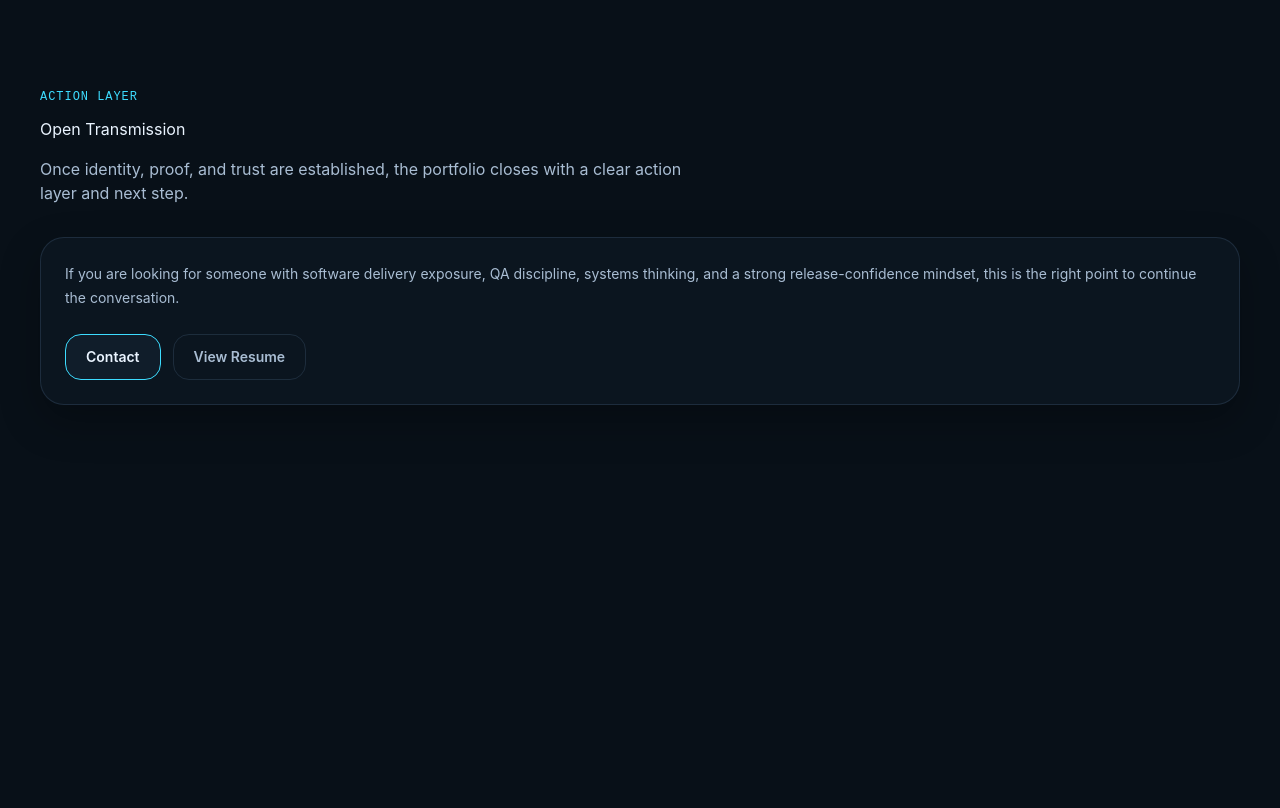
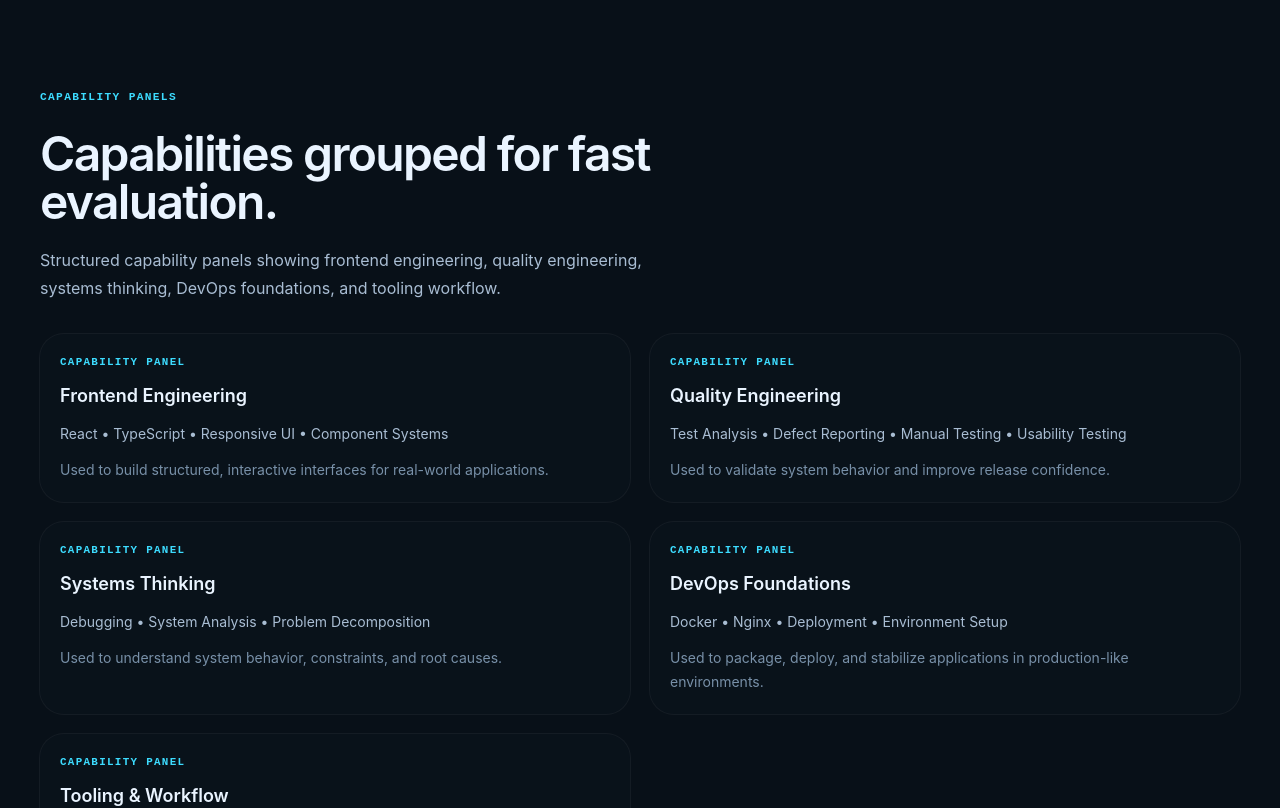
Before and after one commit to thapelomagqazana/thapelo-portfolio, a React (Vite) app: page / in a window 1280 px wide. Shown: the part 7960-8768 px from the top of the page. Before the commit the page ends 8445 px from the top, so only its background shows below. Built offline with nearby package versions, Linux system fonts and the light colour scheme.

Commit message:
feat(skills): add capability grouping layer

```diff
--- /dev/null
+++ b/src/components/sections/SkillsSection.tsx
@@ -0,0 +1,70 @@
+import type { HTMLAttributes } from "react";
+
+import { classNames } from "../../lib/classNames";
+import { SKILL_CAPABILITIES } from "../skills/skill.content";
+import { SkillCapabilityGrid } from "../skills/SkillCapabilityGrid";
+
+export interface SkillsSectionProps
+  extends Omit<HTMLAttributes<HTMLElement>, "children"> {
+  readonly sectionId?: string;
+  readonly title?: string;
+  readonly summary?: string;
+}
+
+/**
+ * Skills section.
+ *
+ * Responsibilities:
+ * - Present skills as structured capability groups.
+ * - Preserve recruiter scan speed.
+ * - Match the portfolio's Control Room / Mission Control visual language.
+ *
+ * Accessibility:
+ * - Uses a semantic section with a stable labelled heading.
+ * - Keeps capabilities inside a predictable list/grid.
+ */
+export function SkillsSection({
+  id = "skills",
+  sectionId = "skills",
+  title = "Capabilities grouped for fast evaluation.",
+  summary = "Skills are grouped into practical capability areas so recruiters and engineering managers can quickly understand where I create value.",
+  className,
+  ...rest
+}: SkillsSectionProps) {
+  const headingId = `${id}-title`;
+
+  return (
+    <section
+      {...rest}
+      id={id}
+      data-section-id={sectionId}
+      aria-labelledby={headingId}
+      className={classNames("px-6 py-20 sm:px-8 lg:px-10", className)}
+    >
+      <div className="mx-auto max-w-7xl">
+        <div className="max-w-3xl">
+          <p className="font-mono text-[0.7rem] font-semibold uppercase tracking-[0.12em] text-accent-cyan">
+            Capability Panels
+          </p>
+
+          <h2
+            id={headingId}
+            className="mt-6 text-4xl font-semibold tracking-[-0.035em] text-text-primary sm:text-5xl"
+          >
+            {title}
+          </h2>
+
+          {summary ? (
+            <p className="mt-5 max-w-[64ch] text-base leading-7 text-text-secondary">
+              {summary}
+            </p>
+          ) : null}
+        </div>
+
+        <div className="mt-8">
+          <SkillCapabilityGrid groups={SKILL_CAPABILITIES} />
+        </div>
+      </div>
+    </section>
+  );
+}
--- /dev/null
+++ b/src/components/skills/SkillCapabilityGrid.tsx
@@ -0,0 +1,81 @@
+import type { SkillCapabilityGroup } from "./skill.types";
+
+export interface SkillCapabilityGridProps {
+  readonly groups: readonly SkillCapabilityGroup[];
+}
+
+/**
+ * Skill capability grid.
+ *
+ * Responsibilities:
+ * - Render grouped skills as capability panels.
+ * - Keep scanning fast for recruiters and engineering managers.
+ * - Avoid generic skill-cloud layouts.
+ *
+ * Accessibility:
+ * - Uses list semantics.
+ * - Does not rely on icons or color alone.
+ */
+export function SkillCapabilityGrid({ groups }: SkillCapabilityGridProps) {
+  const visibleGroups = groups.filter(isRenderableSkillGroup).slice(0, 5);
+
+  if (visibleGroups.length === 0) {
+    return null;
+  }
+
+  return (
+    <ul className="grid gap-5 lg:grid-cols-2" aria-label="Skill capability groups">
+      {visibleGroups.map((group) => (
+        <li key={group.label}>
+          <SkillCapabilityCard group={group} />
+        </li>
+      ))}
+    </ul>
+  );
+}
+
+interface SkillCapabilityCardProps {
+  readonly group: SkillCapabilityGroup;
+}
+
+/**
+ * Single skill capability panel.
+ *
+ * Purpose:
+ * - Show one capability area with supporting skills and context.
+ * - Keep skill presentation intentional and evidence-friendly.
+ */
+function SkillCapabilityCard({ group }: SkillCapabilityCardProps) {
+  return (
+    <article className="h-full rounded-[var(--radius-panel-xl)] bg-bg-800/15 p-5 ring-1 ring-white/5 transition hover:bg-bg-800/25 hover:ring-accent-cyan/20">
+      <p className="font-mono text-[0.68rem] font-semibold uppercase tracking-[0.12em] text-accent-cyan">
+        Capability Panel
+      </p>
+
+      <h3 className="mt-3 text-lg font-semibold text-text-primary">
+        {group.label}
+      </h3>
+
+      <p className="mt-3 text-sm leading-6 text-text-secondary">
+        {group.items.slice(0, 6).join(" • ")}
+      </p>
+
+      {group.context ? (
+        <p className="mt-3 text-sm leading-6 text-text-muted">
+          {group.context}
+        </p>
+      ) : null}
+    </article>
+  );
+}
+
+/**
+ * Validates whether a skill group is complete enough to render.
+ *
+ * Purpose:
+ * - Prevent empty or misleading capability panels.
+ * - Reduce technical debt from incomplete content objects.
+ */
+function isRenderableSkillGroup(group: SkillCapabilityGroup): boolean {
+  return group.label.trim().length > 0 && group.items.length >= 2;
+}
--- /dev/null
+++ b/src/components/skills/skill.content.ts
@@ -0,0 +1,41 @@
+import type { SkillCapabilityGroup } from "./skill.types";
+
+/**
+ * Canonical skill capability groups.
+ *
+ * Purpose:
+ * - Keep skill content structured, credible, and easy to scan.
+ * - Connect tools/practices to real capability areas.
+ */
+export const SKILL_CAPABILITIES: readonly SkillCapabilityGroup[] = [
+  {
+    label: "Frontend Engineering",
+    items: ["React", "TypeScript", "Responsive UI", "Component Systems"],
+    context:
+      "Used to build structured, interactive interfaces for real-world applications.",
+  },
+  {
+    label: "Quality Engineering",
+    items: ["Test Analysis", "Defect Reporting", "Manual Testing", "Usability Testing"],
+    context:
+      "Used to validate system behavior and improve release confidence.",
+  },
+  {
+    label: "Systems Thinking",
+    items: ["Debugging", "System Analysis", "Problem Decomposition"],
+    context:
+      "Used to understand system behavior, constraints, and root causes.",
+  },
+  {
+    label: "DevOps Foundations",
+    items: ["Docker", "Nginx", "Deployment", "Environment Setup"],
+    context:
+      "Used to package, deploy, and stabilize applications in production-like environments.",
+  },
+  {
+    label: "Tooling & Workflow",
+    items: ["Git", "Issue Tracking", "Technical Documentation", "Collaboration"],
+    context:
+      "Used to support delivery, communication, and maintainable engineering workflows.",
+  },
+];
--- /dev/null
+++ b/src/components/skills/skill.types.ts
@@ -0,0 +1,37 @@
+/**
+ * Grouped capability model for skills.
+ *
+ * Purpose:
+ * - Present skills as meaningful capability areas.
+ * - Avoid generic tag-cloud skill dumping.
+ */
+export interface SkillCapabilityGroup {
+  /**
+   * Capability area represented by the skills.
+   *
+   * Examples:
+   * - Frontend Engineering
+   * - Quality Engineering
+   * - Systems Thinking
+   * - DevOps Foundations
+   */
+  readonly label: string;
+
+  /**
+   * Skills, tools, or practices within this capability.
+   *
+   * Rules:
+   * - 2–6 items recommended.
+   * - Must be relevant to actual work.
+   */
+  readonly items: readonly string[];
+
+  /**
+   * Optional explanation of why this capability matters.
+   *
+   * Rules:
+   * - 1 sentence max.
+   * - Must connect to real-world application.
+   */
+  readonly context?: string;
+}
--- a/src/pages/HomePage.tsx
+++ b/src/pages/HomePage.tsx
@@ -6,6 +6,7 @@ import { ActiveModulesSection } from "../components/sections/ActiveModulesSectio
 import { OperationalHistorySection } from "../components/sections/OperationalHistorySection";
 import { CredentialStackSection } from "../components/sections/CredentialStackSection";
 import { OpenTransmissionSection } from "../components/sections/OpenTransmissionSection";
+import { SkillsSection } from "../components/sections/SkillsSection";
 import { AboutMissionProfile } from "../components/about/AboutMissionProfile";
 
 /**
@@ -64,6 +65,13 @@ export function HomePage() {
           summary="Structured credential records reinforcing academic background, technical foundation, and learning trajectory."
         />
 
+        <SkillsSection
+          id="skills"
+          sectionId="skills"
+          title="Capabilities grouped for fast evaluation."
+          summary="Structured capability panels showing frontend engineering, quality engineering, systems thinking, DevOps foundations, and tooling workflow."
+        />
+
         <OpenTransmissionSection
           id="open-transmission"
           sectionId="contact"
```
Also changed, not shown: 2 other files (tests, documents, lock files or other folders).
